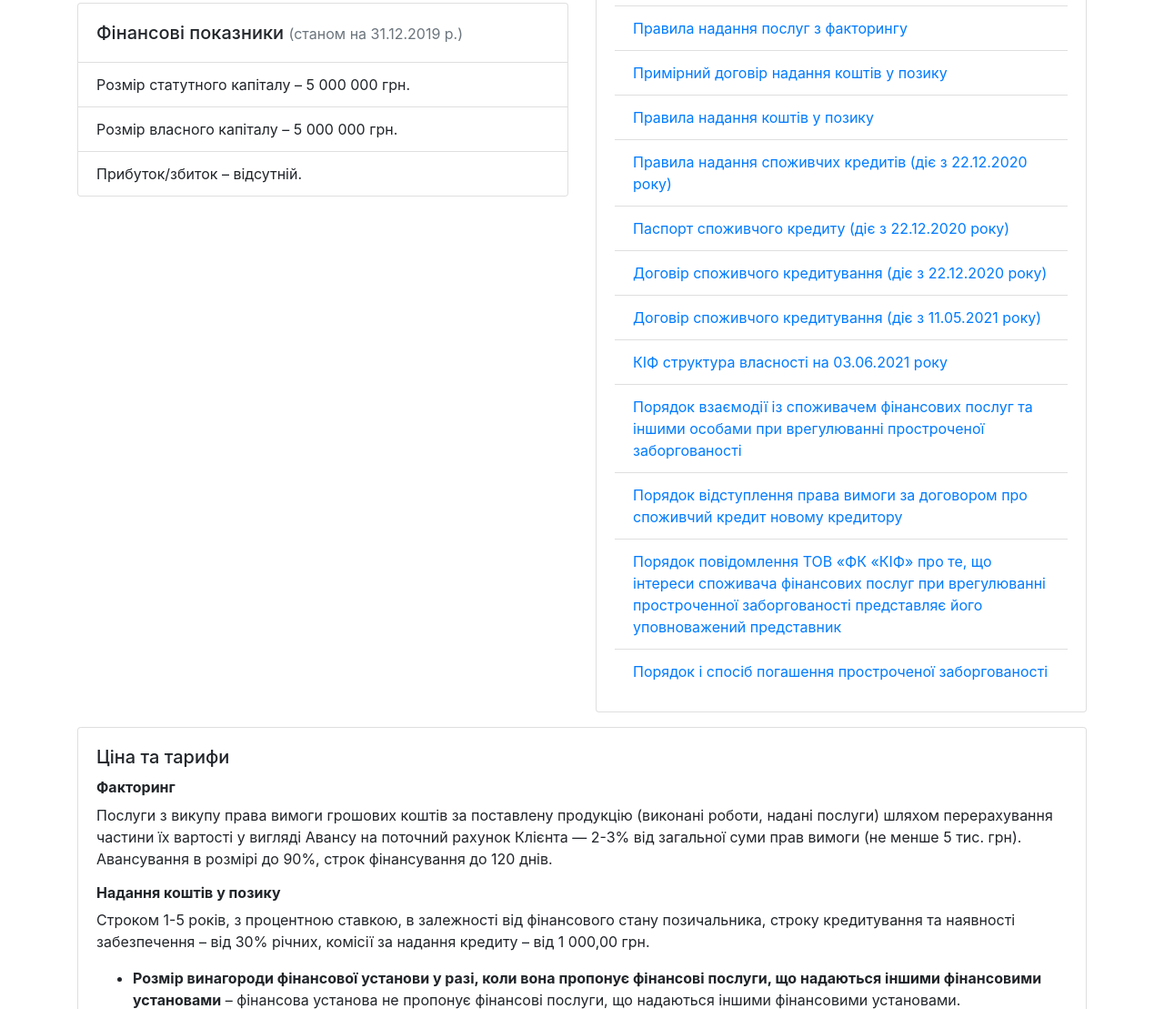
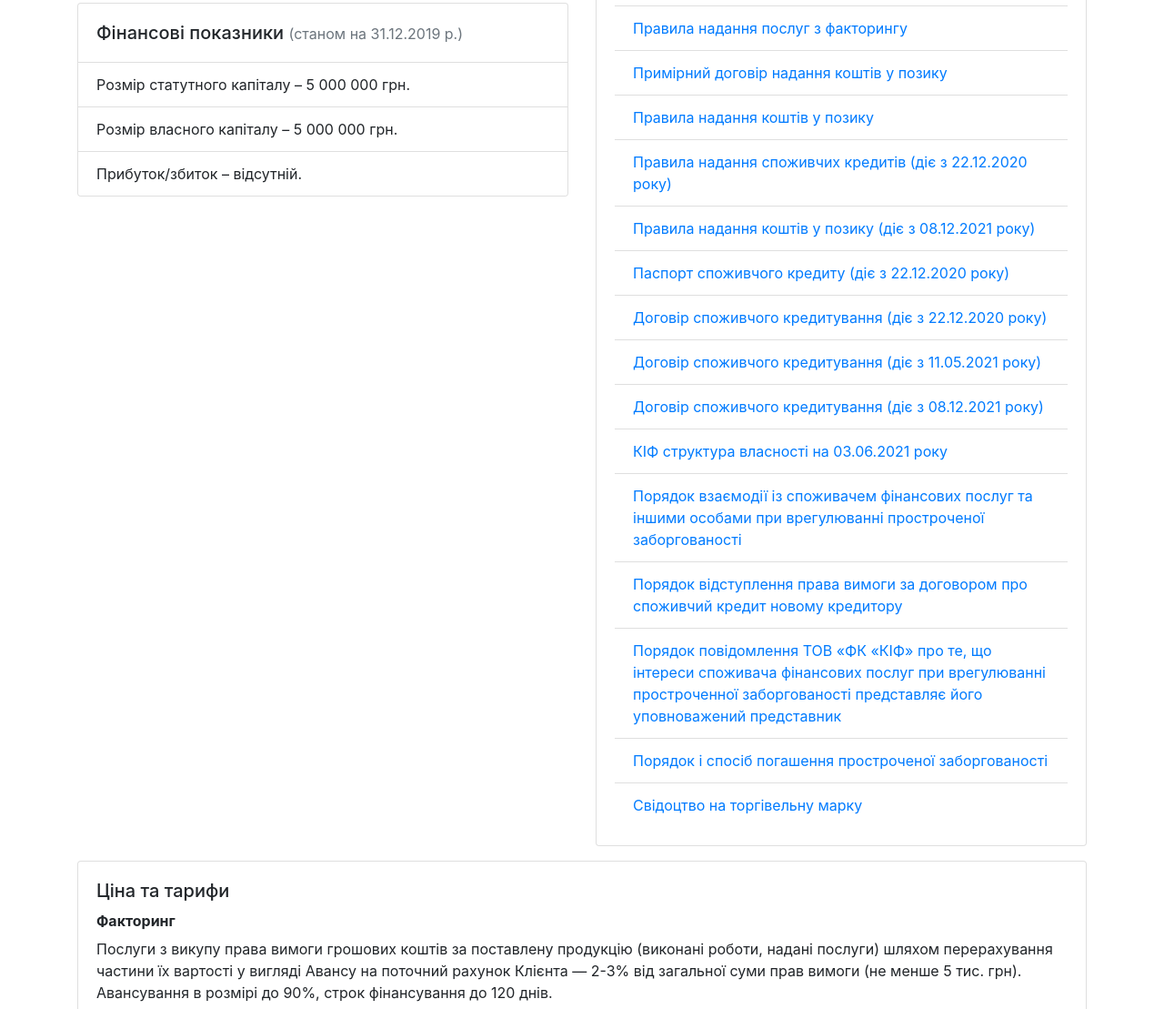
Before and after one commit to lovelave/kif-finance, a plain HTML site: page docs/index.html in a window 1280 px wide. Shown: the part 933-2042 px from the top of the page at 91% size. Drawn offline with nearby package versions, Linux system fonts and the light colour scheme.

Commit message:
New agreement added (#3)

```diff
--- a/docs/index.html
+++ b/docs/index.html
@@ -137,6 +137,11 @@
                                 </a>
                             </li>
                             <li class="list-group-item">
+                                <a href="Правила_надання_коштів_у_позику_2.pdf" target="_blank" rel="noopener">
+                                    Правила надання коштів у позику (діє з 08.12.2021 року)
+                                </a>
+                            </li>
+                            <li class="list-group-item">
                                 <a href="Паспорт_споживчого_кредиту.pdf" target="_blank" rel="noopener">
                                     Паспорт споживчого кредиту (діє з 22.12.2020 року)
                                 </a>
@@ -149,6 +154,11 @@
                             <li class="list-group-item">
                                 <a href="Кредитний_договір_2.pdf" target="_blank" rel="noopener">
                                     Договір споживчого кредитування (діє з 11.05.2021 року)
+                                </a>
+                            </li>
+                            <li class="list-group-item">
+                                <a href="Кредитний_договір_3.pdf" target="_blank" rel="noopener">
+                                    Договір споживчого кредитування (діє з 08.12.2021 року)
                                 </a>
                             </li>
                             <li class="list-group-item">
@@ -174,6 +184,11 @@
                             <li class="list-group-item">
                                 <a href="Порядок_і_спосіб_погашення_простроченої_заборгованості.pdf" target="_blank" rel="noopener">
                                     Порядок і спосіб погашення простроченої заборгованості
+                                </a>
+                            </li>
+                            <li class="list-group-item">
+                                <a href="Свідоцтво_на_торгівельну_марку.pdf" target="_blank" rel="noopener">
+                                    Свідоцтво на торгівельну марку
                                 </a>
                             </li>
                         </ul>
```
Also changed, not shown: 3 other files.
